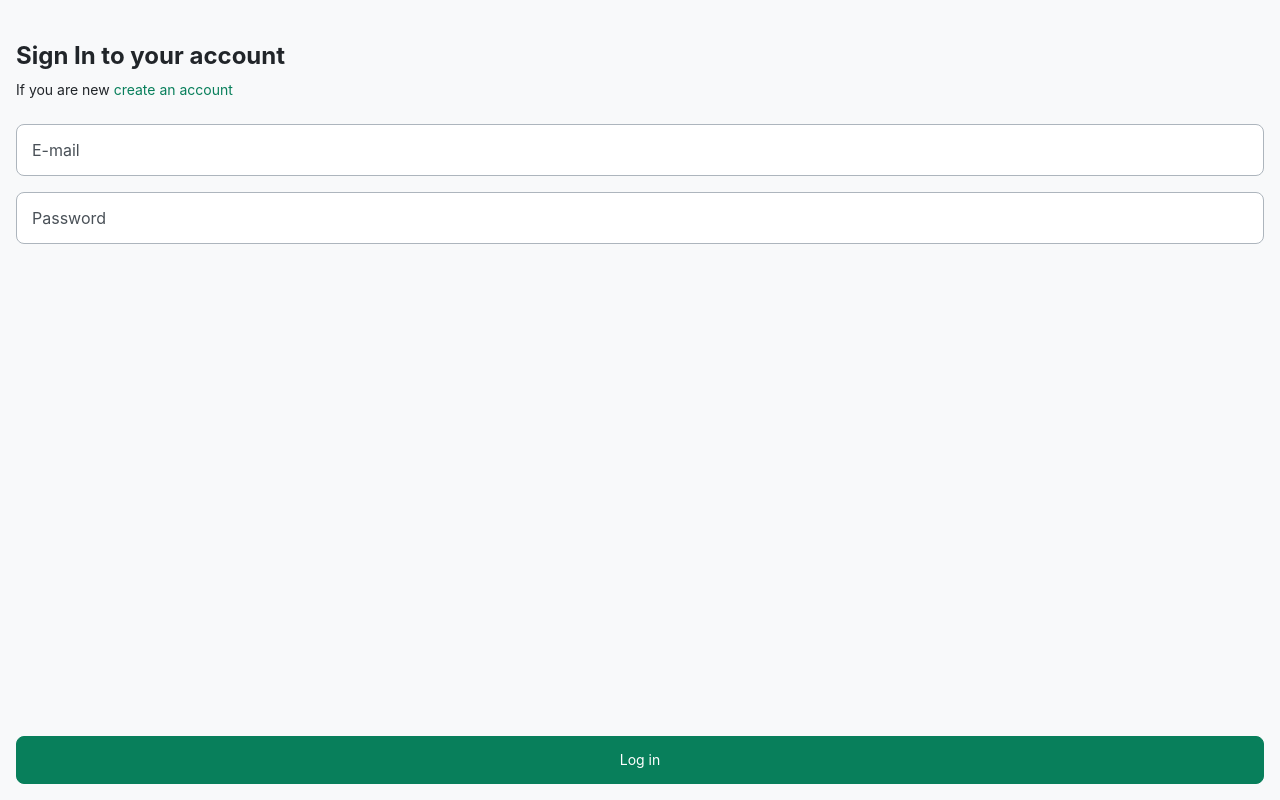
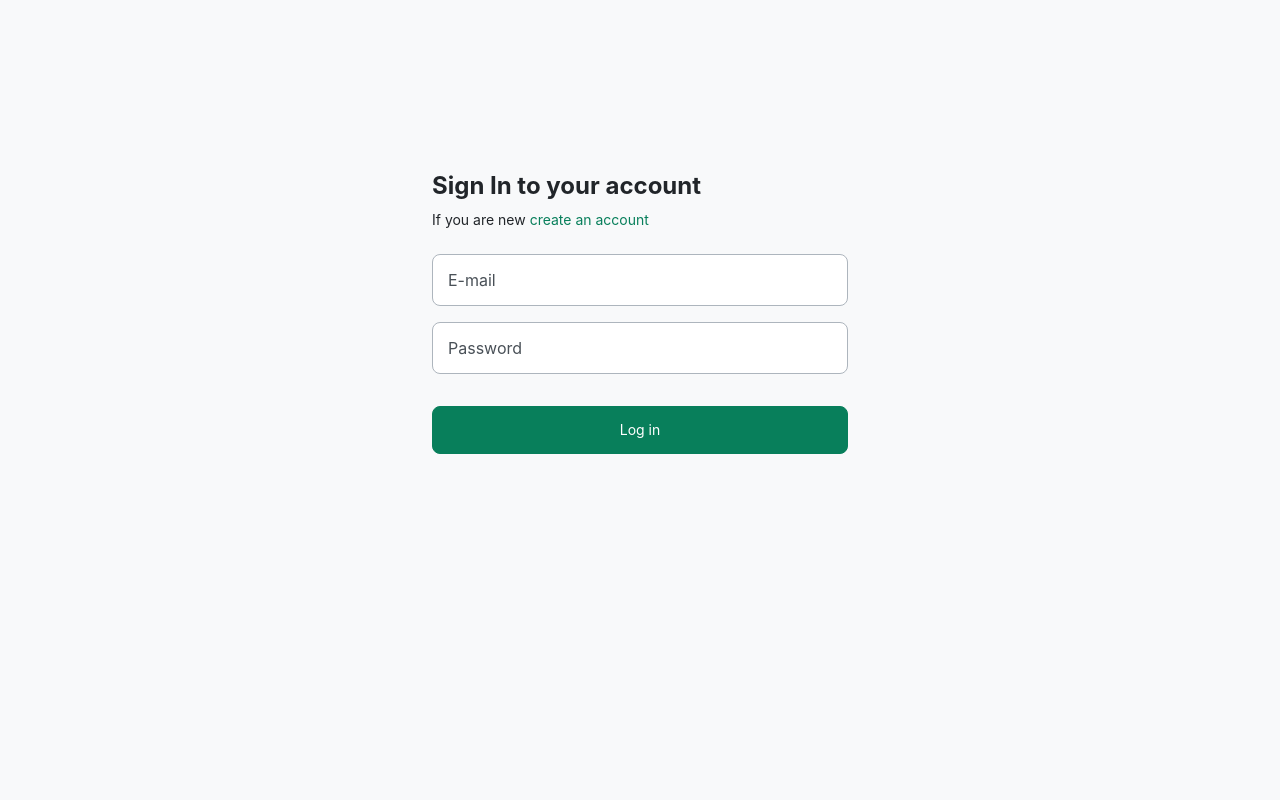
Before and after one commit to arlops22/cashtrack, a React (Vite) app in the folder frontend/: page /auth/sign-in in a window 1280 px wide. Built offline with nearby package versions, Linux system fonts and the light colour scheme.

Commit message:
feat: add responsive style to sign in and sign up pages

```diff
--- a/frontend/src/view/layouts/AuthLayout.tsx
+++ b/frontend/src/view/layouts/AuthLayout.tsx
@@ -2,7 +2,7 @@ import { Outlet } from 'react-router-dom';
 
 const AuthLayout = () => {
     return (
-        <div className="p-4 pt-10 w-full h-full bg-gray-0">
+        <div className="flex flex-column items-center justify-center p-4 pt-10 w-full h-full bg-gray-0">
             <Outlet />
         </div>
     );
--- a/frontend/src/view/pages/auth/sign-in/index.tsx
+++ b/frontend/src/view/pages/auth/sign-in/index.tsx
@@ -9,7 +9,7 @@ export default function SignIn() {
     const [isPasswordVisible, setIsPasswordVisible] = useState(false);
 
     return (
-        <form className="h-full flex flex-col justify-between">
+        <form className="h-full w-full flex flex-col justify-between sm:justify-center sm:gap-8 sm:pb-[200px] sm:w-2/3 md:w-1/3">
             <div>
                 <Typography as="h1" variant="h5" className="mb-2">
                     Sign In to your account
--- a/frontend/src/view/pages/auth/sign-up/index.tsx
+++ b/frontend/src/view/pages/auth/sign-up/index.tsx
@@ -6,7 +6,7 @@ import Typography from '../../../components/atoms/Typography';
 
 export default function SignUp() {
     return (
-        <form className="h-full flex flex-col justify-between">
+        <form className="h-full w-full flex flex-col justify-between sm:justify-center sm:gap-8 sm:pb-[100px] sm:w-2/3 md:w-1/3">
             <div>
                 <Typography as="h1" variant="h5" className="mb-2">
                     Create an account
```
